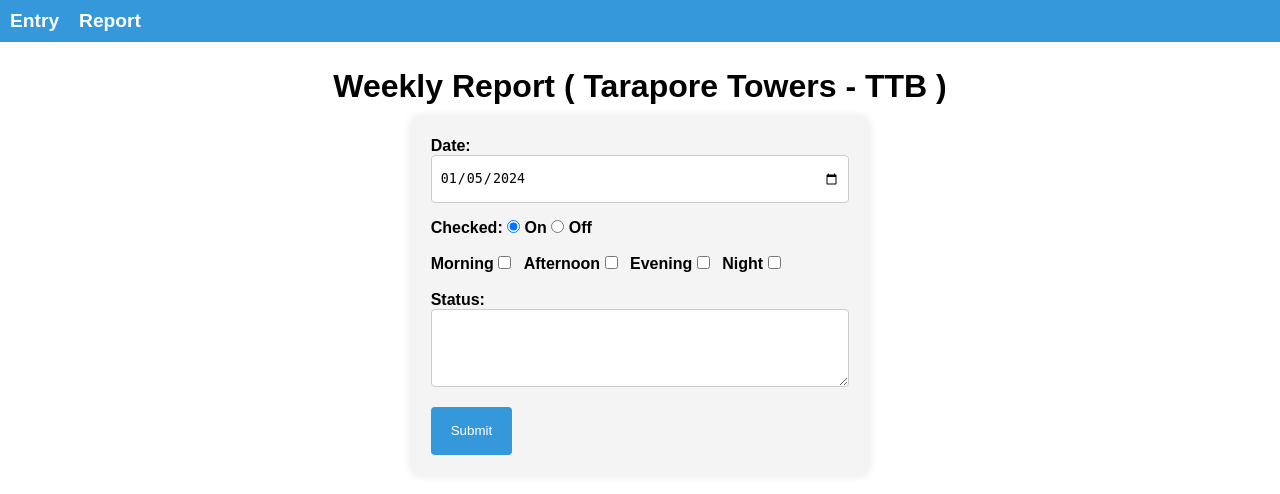
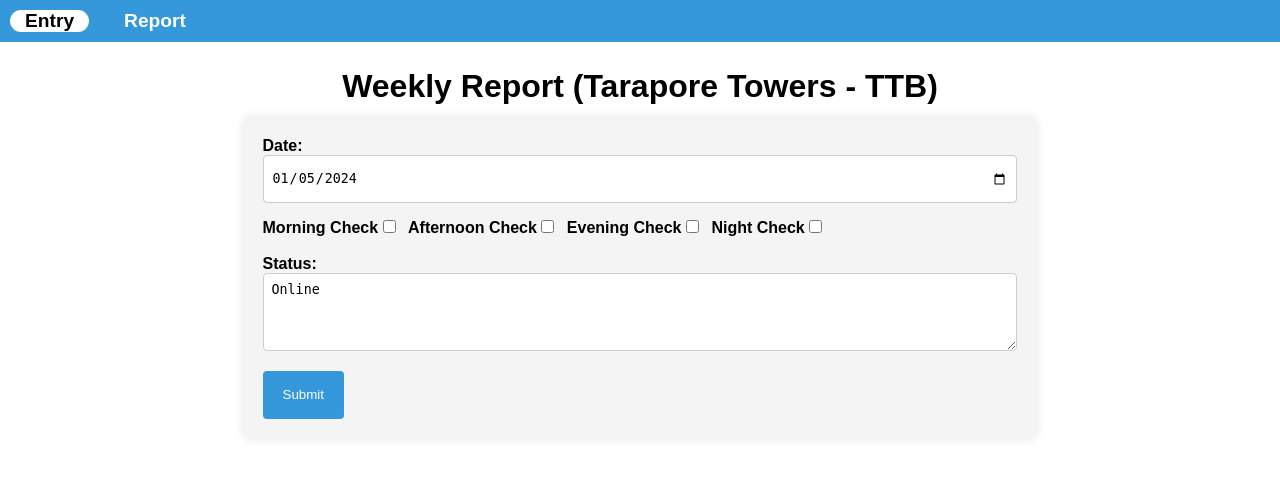
Before and after one commit to vigneshj09/reportMailer, a PHP site: page / in a window 1280 px wide. Shown: the top 494 px of the page. Run offline with PHP 8.4, Linux system fonts and the light colour scheme; data that the repository does not hold is empty.

Commit message:
updated feat

```diff
--- a/config.php
+++ b/config.php
@@ -2,7 +2,7 @@
     define("HOST", "localhost");
     define("USERNAME", "root");
     define("PASSWORD", "");
-    define("DB", "");
+    define("DB", "mailReport");
 
     $con = mysqli_connect(HOST, USERNAME, PASSWORD, DB);
 
--- a/index.php
+++ b/index.php
@@ -4,7 +4,8 @@
     <meta charset="UTF-8">
     <meta name="viewport" content="width=device-width, initial-scale=1.0">
     <script src="https://code.jquery.com/jquery-3.6.0.min.js"></script>
-    <title>Entry Form</title>
+    <link rel="shortcut icon" href="favicon.ico" type="image/x-icon">
+    <title>Tarapore Towers</title>
     <style>
         * {
             padding: 0px;
@@ -74,7 +75,7 @@
 </head>
 <body>
     <?php include "navBar.php"; ?>
-    <h1>Weekly Report ( Tarapore Towers - TTB )</h1>
+    <h1>Weekly Report (Tarapore Towers - TTB)</h1>
     <div class="form-container">
         <form>
             <!-- Date -->
@@ -82,7 +83,7 @@
             <input type="date" name="dateInput" id="dateInput" value="<?php echo date('Y-m-d'); ?>" required>
 
             <!-- Entry -->
-            <label>Checked:  </label>
+            <!--<label>Checked:  </label>
                 <label for="on">
                     <input type="radio" name="online" value="on" id="on" checked/>
                         On
@@ -90,19 +91,19 @@
                 <label for="off">
                      <input type="radio" name="online" value="off" id="off"/>
                          Off
-                </label><br/><br/>
-                <label for="morning">Morning</label>
+                </label><br/><br/> -->
+                <label for="morning">Morning Check</label>
                     <input type="checkbox" name="morning" id="morning">
-                <label for="afternoon">Afternoon</label>
+                <label for="afternoon">Afternoon Check</label>
                     <input type="checkbox" name="afternoon" id="afternoon">
-                <label for="evening">Evening</label>
+                <label for="evening">Evening Check</label>
                     <input type="checkbox" name="evening" id="evening">
-                <label for="night">Night</label>
+                <label for="night">Night Check</label>
                     <input type="checkbox" name="night" id="night"><br/><br/>
 
             <!-- Status Desc. -->
             <label for="status">Status:</label>
-                <textarea name="status" id="status" cols="30" rows="4" required></textarea>
+                <textarea name="status" id="status" cols="30" rows="4" placeholder="Enter status..." required>Online</textarea>
             <input type="submit" value="Submit">
         </form>
     </div>
@@ -128,7 +129,7 @@
                             $("#afternoon").prop("checked", false);
                             $("#evening").prop("checked", false);
                             $("#night").prop("checked", false);
-                            $("#status").val("");
+                            //$("#status").val("");
                         } else {
                             //~ Parse the JSON response and update UI elements
                             var dataObject = JSON.parse(rep);
@@ -156,7 +157,7 @@
         $("form").submit(function(e) {
             e.preventDefault();
             var dateInput = $('#dateInput').val();
-            var mode = $("input[name='online']:checked").val();
+            // var mode = $("input[name='online']:checked").val();
             var status = $("#status").val();
             var morning = $("#morning").prop('checked');
             var afternoon = $("#afternoon").prop('checked');
@@ -169,7 +170,7 @@
                 data: {
                     action: "save",
                     dateInput: dateInput,
-                    mode: mode,
+                    // mode: mode,
                     status: status,
                     morning: morning,
                     afternoon: afternoon,
@@ -178,6 +179,7 @@
                 },
                 success: function(rep) {
                     console.log(rep);
+                    location.reload();
                     alert(rep);
                 },
                 error: function(rep) {
--- a/navBar.php
+++ b/navBar.php
@@ -35,6 +35,7 @@
         a {
             color: #fff;
             text-decoration: none;
+            padding: 15px;
         }
 
         a:hover {
@@ -52,6 +53,13 @@
             cursor: pointer;
             font-size: larger;
             color: #fff;
+        }
+        .current-page a{
+            color: #000;
+        }
+        .current-page{
+            background-color: #fff;
+            border-radius: 15px;
         }
 
         @media screen and (max-width: 768px) {
@@ -85,8 +93,12 @@
 
         <div class="menu-icon" onclick="toggleMenu()">☰</div>
         <ul>
-            <li><a href="index.php">Entry</a></li>
-            <li><a href="report.php">Report</a></li>
+            <li <?php
+                    if(basename($_SERVER['PHP_SELF']) == 'index.php')
+                        echo 'class="current-page"'; ?>><a href="index.php">Entry</a></li>
+            <li <?php
+                    if(basename($_SERVER['PHP_SELF']) == 'report.php')
+                        echo 'class="current-page"'; ?>><a href="report.php">Report</a></li>
         </ul>
     </nav>
 
--- a/process.php
+++ b/process.php
@@ -11,7 +11,7 @@ if ($_SERVER['REQUEST_METHOD'] === 'POST') {
         $Evening = isset($_POST['evening']) && $_POST['evening'] == 'true' ? 1 : 0;
         $afternoon = isset($_POST['afternoon']) && $_POST['afternoon'] == 'true' ? 1 : 0;
 
-        $mode = isset($_POST['mode']) ? $_POST['mode'] : null;
+        $mode = isset($_POST['mode']) ? $_POST['mode'] : 'Yes';
 
         $date = mysqli_real_escape_string($con, $date);
         $mode = mysqli_real_escape_string($con, $mode);
--- a/report.php
+++ b/report.php
@@ -4,7 +4,8 @@
 <head>
     <meta charset="UTF-8">
     <meta name="viewport" content="width=device-width, initial-scale=1.0">
-    <title>Report</title>
+    <link rel="shortcut icon" href="favicon.ico" type="image/x-icon">
+    <title>TTB - Report</title>
     <style>
         body {
             font-family: Arial, sans-serif;
```
Also changed, not shown: favicon.ico (added), 1 other file.
